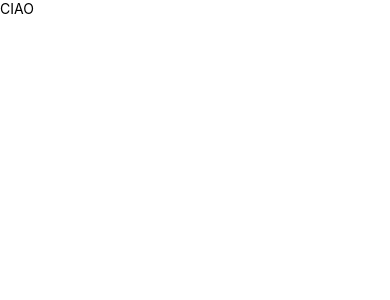
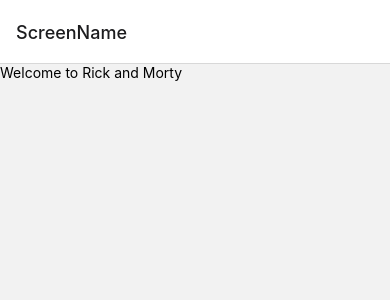
Before and after one commit to ifero/rick-and-morty-mobile, a React Native app: screen /Landing in a window 390 px wide. Shown: the top 300 px of the page. Built offline with nearby package versions, Linux system fonts and the light colour scheme.

Commit message:
Add React Navigation (#1)
* chore: add react-navigation library

* feat: add router to app

```diff
--- a/src/App.tsx
+++ b/src/App.tsx
@@ -1,26 +1,8 @@
-import { FC, PropsWithChildren } from 'react';
-import {
-  SafeAreaView,
-  ScrollView,
-  StatusBar,
-  StyleSheet,
-  Text,
-  View,
-} from 'react-native';
+import { FC } from 'react';
+import Router from 'navigation/Router';
 
-const App: FC<PropsWithChildren> = () => {
-  return (
-    <SafeAreaView>
-      <StatusBar />
-      <ScrollView contentInsetAdjustmentBehavior="automatic">
-        <View>
-          <Text>CIAO</Text>
-        </View>
-      </ScrollView>
-    </SafeAreaView>
-  );
+const App: FC = () => {
+  return <Router />;
 };
 
-const styles = StyleSheet.create({});
-
 export default App;
--- /dev/null
+++ b/src/navigation/Router.tsx
@@ -0,0 +1,18 @@
+import { FC } from 'react';
+import { NavigationContainer } from '@react-navigation/native';
+import { createNativeStackNavigator } from '@react-navigation/native-stack';
+import Landing from 'screens/Landing';
+
+const { Navigator, Screen } = createNativeStackNavigator();
+
+const Router: FC = () => {
+  return (
+    <NavigationContainer>
+      <Navigator>
+        <Screen name="ScreenName" component={Landing} />
+      </Navigator>
+    </NavigationContainer>
+  );
+};
+
+export default Router;
--- /dev/null
+++ b/src/screens/Landing.tsx
@@ -0,0 +1,13 @@
+import { FC } from 'react';
+import { Text } from 'react-native';
+import { SafeAreaView } from 'react-native-safe-area-context';
+
+const Landing: FC = () => {
+  return (
+    <SafeAreaView>
+      <Text>Welcome to Rick and Morty</Text>
+    </SafeAreaView>
+  );
+};
+
+export default Landing;
```
Also changed, not shown: package.json (+6 -1 lines), 3 other files (tests, documents, lock files or other folders).
